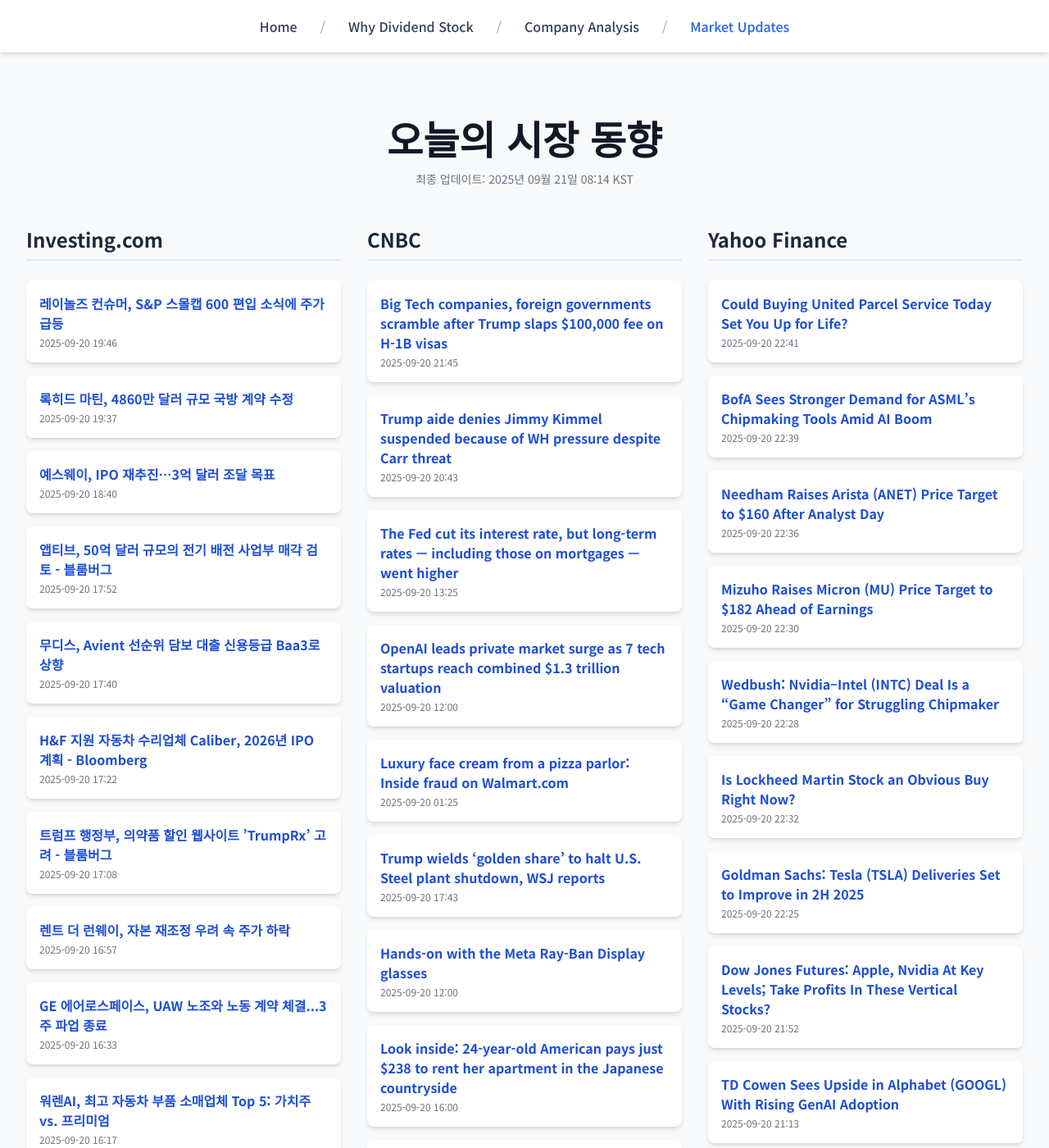
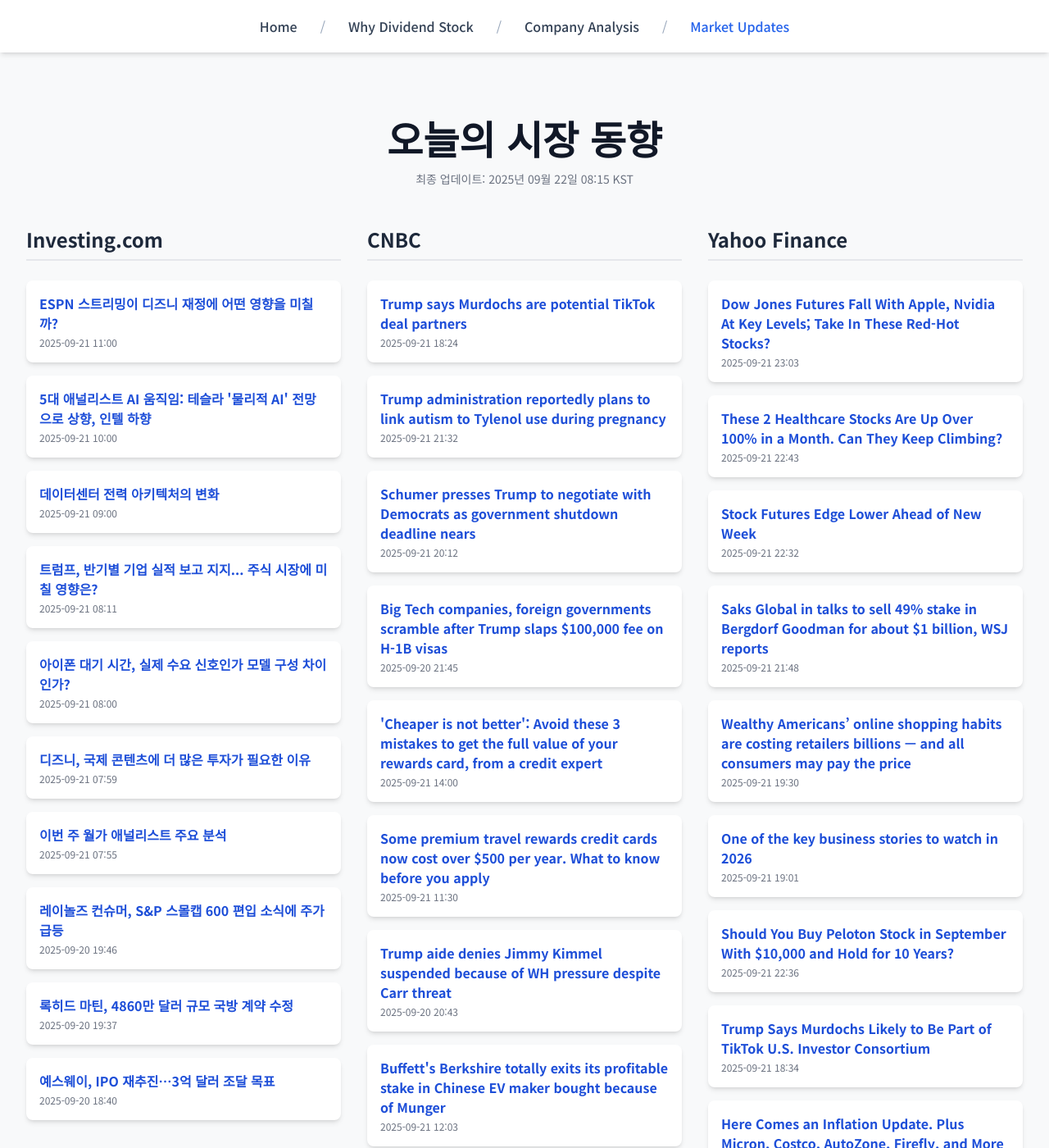
Before and after one commit to Kay-Hwang/my-company-analysis, a Jekyll site: the page built from market-updates.html, in a window 1280 px wide and 1400 px high. Shown: the whole window at 82% size. Built offline with Jekyll 4.4.1, drawn with Linux system fonts in a browser that asks for light colours; nearby versions of some CDN libraries; a script that is not in the unit is left out; some of the changed text lies outside the part shown.

Commit message:
Update daily data

```diff
--- a/_data/latest_data.json
+++ b/_data/latest_data.json
@@ -1,7 +1,49 @@
 {
-  "lastUpdated": "2025년 09월 21일 08:14 KST",
+  "lastUpdated": "2025년 09월 22일 08:15 KST",
   "news": {
     "investing": [
+      {
+        "title": "ESPN 스트리밍이 디즈니 재정에 어떤 영향을 미칠까?",
+        "link": "https://kr.investing.com/news/stock-market-news/article-1639627",
+        "pubDate": "2025-09-21 11:00:07",
+        "summary": "ESPN 스트리밍이 디즈니 재정에 어떤 영향을 미칠까?"
+      },
+      {
+        "title": "5대 애널리스트 AI 움직임: 테슬라 '물리적 AI' 전망으로 상향, 인텔 하향",
+        "link": "https://kr.investing.com/news/stock-market-news/article-1639625",
+        "pubDate": "2025-09-21 10:00:12",
+        "summary": "5대 애널리스트 AI 움직임: 테슬라 '물리적 AI' 전망으로 상향, 인텔 하향"
+      },
+      {
+        "title": "데이터센터 전력 아키텍처의 변화",
+        "link": "https://kr.investing.com/news/stock-market-news/article-1639623",
+        "pubDate": "2025-09-21 09:00:08",
+        "summary": "데이터센터 전력 아키텍처의 변화"
+      },
+      {
+        "title": "트럼프, 반기별 기업 실적 보고 지지... 주식 시장에 미칠 영향은?",
+        "link": "https://kr.investing.com/news/stock-market-news/article-1639619",
+        "pubDate": "2025-09-21 08:11:13",
+        "summary": "트럼프, 반기별 기업 실적 보고 지지... 주식 시장에 미칠 영향은?"
+      },
+      {
+        "title": "아이폰 대기 시간, 실제 수요 신호인가 모델 구성 차이인가?",
+        "link": "https://kr.investing.com/news/stock-market-news/article-1639586",
+        "pubDate": "2025-09-21 08:00:06",
+        "summary": "아이폰 대기 시간, 실제 수요 신호인가 모델 구성 차이인가?"
+      },
+      {
+        "title": "디즈니, 국제 콘텐츠에 더 많은 투자가 필요한 이유",
+        "link": "https://kr.investing.com/news/stock-market-news/article-1639585",
+        "pubDate": "2025-09-21 07:59:28",
+        "summary": "디즈니, 국제 콘텐츠에 더 많은 투자가 필요한 이유"
+      },
+      {
+        "title": "이번 주 월가 애널리스트 주요 분석",
+        "link": "https://kr.investing.com/news/stock-market-news/article-1639584",
+        "pubDate": "2025-09-21 07:55:16",
+        "summary": "이번 주 월가 애널리스트 주요 분석"
+      },
       {
         "title": "레이놀즈 컨슈머, S&P 스몰캡 600 편입 소식에 주가 급등",
         "link": "https://kr.investing.com/news/stock-market-news/article-93CH-1639569",
@@ -19,56 +61,44 @@
         "link": "https://kr.investing.com/news/stock-market-news/article-93CH-1639565",
         "pubDate": "2025-09-20 18:40:03",
         "summary": "예스웨이, IPO 재추진…3억 달러 조달 목표"
-      },
-      {
-        "title": "앱티브, 50억 달러 규모의 전기 배전 사업부 매각 검토 - 블룸버그",
-        "link": "https://kr.investing.com/news/stock-market-news/article-93CH-1639562",
-        "pubDate": "2025-09-20 17:52:58",
-        "summary": "앱티브, 50억 달러 규모의 전기 배전 사업부 매각 검토 - 블룸버그"
-      },
-      {
-        "title": "무디스, Avient 선순위 담보 대출 신용등급 Baa3로 상향",
-        "link": "https://kr.investing.com/news/stock-market-news/article-93CH-1639561",
-        "pubDate": "2025-09-20 17:40:52",
-        "summary": "무디스, Avient 선순위 담보 대출 신용등급 Baa3로 상향"
-      },
-      {
-        "title": "H&F 지원 자동차 수리업체 Caliber, 2026년 IPO 계획 - Bloomberg",
-        "link": "https://kr.investing.com/news/stock-market-news/article-93CH-1639560",
-        "pubDate": "2025-09-20 17:22:27",
-        "summary": "H&F 지원 자동차 수리업체 Caliber, 2026년 IPO 계획 - Bloomberg"
-      },
-      {
-        "title": "트럼프 행정부, 의약품 할인 웹사이트 ’TrumpRx’ 고려 - 블룸버그",
-        "link": "https://kr.investing.com/news/stock-market-news/article-93CH-1639559",
-        "pubDate": "2025-09-20 17:08:29",
-        "summary": "트럼프 행정부, 의약품 할인 웹사이트 ’TrumpRx’ 고려 - 블룸버그"
-      },
-      {
-        "title": "렌트 더 런웨이, 자본 재조정 우려 속 주가 하락",
-        "link": "https://kr.investing.com/news/stock-market-news/article-93CH-1639558",
-        "pubDate": "2025-09-20 16:57:26",
-        "summary": "렌트 더 런웨이, 자본 재조정 우려 속 주가 하락"
-      },
-      {
-        "title": "GE 에어로스페이스, UAW 노조와 노동 계약 체결...3주 파업 종료",
-        "link": "https://kr.investing.com/news/stock-market-news/article-93CH-1639557",
-        "pubDate": "2025-09-20 16:33:31",
-        "summary": "GE 에어로스페이스, UAW 노조와 노동 계약 체결...3주 파업 종료"
-      },
-      {
-        "title": "워렌AI, 최고 자동차 부품 소매업체 Top 5: 가치주 vs. 프리미엄",
-        "link": "https://kr.investing.com/news/stock-market-news/article-93CH-1639556",
-        "pubDate": "2025-09-20 16:17:21",
-        "summary": "워렌AI, 최고 자동차 부품 소매업체 Top 5: 가치주 vs. 프리미엄"
       }
     ],
     "cnbc": [
+      {
+        "title": "Trump says Murdochs are potential TikTok deal partners",
+        "link": "https://www.cnbc.com/2025/09/21/trump-tiktok-murdoch-fox-bytedance.html",
+        "pubDate": "Sun, 21 Sep 2025 18:24:56 GMT",
+        "summary": "President Donald Trump also said that Larry Ellison and Michael Dell are also likely to be involved in the TikTok deal."
+      },
+      {
+        "title": "Trump administration reportedly plans to link autism to Tylenol use during pregnancy",
+        "link": "https://www.cnbc.com/2025/09/21/trump-admin-reportedly-set-to-link-autism-to-tylenol-use-in-pregnancy.html",
+        "pubDate": "Sun, 21 Sep 2025 21:32:54 GMT",
+        "summary": "Federal health officials also are expected to highlight leucovorin as a potential autism treatment, according to The Washington Post."
+      },
+      {
+        "title": "Schumer presses Trump to negotiate with Democrats as government shutdown deadline nears",
+        "link": "https://www.cnbc.com/2025/09/21/trump-schumer-government-shutdown-funding-.html",
+        "pubDate": "Sun, 21 Sep 2025 20:12:58 GMT",
+        "summary": "The Senate last week rejected proposals to keep the government funded at least temporarily,  raising the possibility of a lapse."
+      },
       {
         "title": "Big Tech companies, foreign governments scramble after Trump slaps $100,000 fee on H-1B visas",
         "link": "https://www.cnbc.com/2025/09/20/trump-h-1b-visa-tech-foreign-governments.html",
         "pubDate": "Sat, 20 Sep 2025 21:45:46 GMT",
         "summary": "The announcement to impose a $100,000 annual fee on H-1B visas sent shockwaves through corporate America."
+      },
+      {
+        "title": "'Cheaper is not better': Avoid these 3 mistakes to get the full value of your rewards card, from a credit expert",
+        "link": "https://www.cnbc.com/2025/09/21/rewards-credit-card-mistakes.html",
+        "pubDate": "Sun, 21 Sep 2025 14:00:01 GMT",
+        "summary": "Just about anyone can reap the benefits of cards that come with a modest fee, says The Points Guy founder Brian Kelly."
+      },
+      {
+        "title": "Some premium travel rewards credit cards now cost over $500 per year. What to know before you apply",
+        "link": "https://www.cnbc.com/2025/09/21/how-to-maximize-travel-credit-card-benefits-with-high-annual-fees.html",
+        "pubDate": "Sun, 21 Sep 2025 11:30:01 GMT",
+        "summary": "American Express was the latest credit card company to increase the annual fee for a premium rewards card. Here’s what to consider before signing up."
       },
       {
         "title": "Trump aide denies Jimmy Kimmel suspended because of WH pressure despite Carr threat",
@@ -77,16 +107,10 @@
         "summary": "White House press secretary Karoline Leavitt on Saturday denied late-night TV host Jimmy Kimmel was suspended because of pressure from the Trump administration."
       },
       {
-        "title": "The Fed cut its interest rate, but long-term rates — including those on mortgages — went higher",
-        "link": "https://www.cnbc.com/2025/09/20/the-fed-cut-its-interest-rate-but-mortgage-costs-went-higher.html",
-        "pubDate": "Sat, 20 Sep 2025 13:25:24 GMT",
-        "summary": "Ten- and 30-year Treasury yields rose this week after the central bank cut its short-term interest rate."
-      },
-      {
-        "title": "OpenAI leads private market surge as 7 tech startups reach combined $1.3 trillion valuation",
-        "link": "https://www.cnbc.com/2025/09/20/openai-leads-private-market-surge-as-7-startups-reach-1point3-trillion.html",
-        "pubDate": "Sat, 20 Sep 2025 12:00:01 GMT",
-        "summary": "The rapid rise of AI startups OpenAI, Anthropic and xAI has spurred a historic increase in private market valuations."
+        "title": "Buffett's Berkshire totally exits its profitable stake in Chinese EV maker bought because of Munger",
+        "link": "https://www.cnbc.com/2025/09/21/buffett-munger-byd-exits-stake.html",
+        "pubDate": "Sun, 21 Sep 2025 12:03:20 GMT",
+        "summary": "Berkshire Hathaway has completed exited its extremely profitable equity investment in the Chinese electric vehicle maker BYD."
       },
       {
         "title": "Luxury face cream from a pizza parlor: Inside fraud on Walmart.com",
@@ -95,96 +119,72 @@
         "summary": "Walmart's marketplace is booming, but the strategy poses risks as a CNBC investigation found  lax vetting contributed to fraud and fakes on the site."
       },
       {
-        "title": "Trump wields ‘golden share’ to halt U.S. Steel plant shutdown, WSJ reports",
-        "link": "https://www.cnbc.com/2025/09/20/trump-golden-share-us-steel.html",
-        "pubDate": "Sat, 20 Sep 2025 17:43:33 GMT",
-        "summary": "The intervention marked Trump's first use of so-called \"golden share\" rights, a condition of the $14.1 billion takeover cleared in June."
-      },
-      {
-        "title": "Hands-on with the Meta Ray-Ban Display glasses",
-        "link": "https://www.cnbc.com/2025/09/20/hands-on-with-the-meta-ray-ban-display-glasses.html",
-        "pubDate": "Sat, 20 Sep 2025 12:00:01 GMT",
-        "summary": "CNBC tries out the $799 Meta Ray-Ban Display glasses that Mark Zuckerberg debuted during the social media company's annual Connect event."
-      },
-      {
-        "title": "Look inside: 24-year-old American pays just $238 to rent her apartment in the Japanese countryside",
-        "link": "https://www.cnbc.com/2025/09/20/american-japan-chiba-prefecture-apartment-tour-unlocked.html",
-        "pubDate": "Sat, 20 Sep 2025 16:00:02 GMT",
-        "summary": "Lexi Smith lives in a one-bedroom apartment in the Chiba Prefecture on Japan's eastern Pacific coast."
-      },
-      {
-        "title": "Elliott builds a position in Workday after software company unveils a multiyear plan to boost value",
-        "link": "https://www.cnbc.com/2025/09/20/elliott-builds-a-position-in-workday-after-software-company-unveils-a-multiyear-plan-to-boost-value.html",
-        "pubDate": "Sat, 20 Sep 2025 13:14:27 GMT",
-        "summary": "Elliott announced on Wednesday that they have taken a more than $2 billion position in Workday and expressed their support of the company's management team."
-      },
-      {
-        "title": "Why the rich are propping up car sales",
-        "link": "https://www.cnbc.com/2025/09/18/car-sales-rich-vehicles.html",
-        "pubDate": "Thu, 18 Sep 2025 15:00:01 GMT",
-        "summary": "While the average Americans have a hard time paying their loans or get new ones, automakers and dealers are posting record profits. And its thanks to the rich."
+        "title": "Apple takes control of all core chips in iPhone Air with new architecture to prioritize AI",
+        "link": "https://www.cnbc.com/2025/09/21/apple-now-controls-all-core-iphone-chips-prioritizing-ai-workloads.html",
+        "pubDate": "Sun, 21 Sep 2025 22:14:10 GMT",
+        "summary": "Apple is quietly taking control of all the core chips in iPhone with new architecture to prioritize AI workloads on its most advanced chip, the A19 Pro."
       }
     ],
     "yahoo": [
       {
-        "title": "Could Buying United Parcel Service Today Set You Up for Life?",
-        "link": "https://finance.yahoo.com/news/could-buying-united-parcel-today-224100076.html",
-        "pubDate": "2025-09-20T22:41:00Z",
-        "summary": "Could Buying United Parcel Service Today Set You Up for Life?"
+        "title": "Dow Jones Futures Fall With Apple, Nvidia At Key Levels; Take In These Red-Hot Stocks?",
+        "link": "https://www.investors.com/market-trend/stock-market-today/dow-jones-futures-apple-breaks-out-nvidia-take-profits-micron-ionq-oklo/?src=A00220&yptr=yahoo",
+        "pubDate": "2025-09-21T23:03:17Z",
+        "summary": "Dow Jones Futures Fall With Apple, Nvidia At Key Levels; Take In These Red-Hot Stocks?"
       },
       {
-        "title": "BofA Sees Stronger Demand for ASML’s Chipmaking Tools Amid AI Boom",
-        "link": "https://finance.yahoo.com/news/bofa-sees-stronger-demand-asml-223915890.html",
-        "pubDate": "2025-09-20T22:39:15Z",
-        "summary": "BofA Sees Stronger Demand for ASML’s Chipmaking Tools Amid AI Boom"
+        "title": "These 2 Healthcare Stocks Are Up Over 100% in a Month. Can They Keep Climbing?",
+        "link": "https://finance.yahoo.com/news/2-healthcare-stocks-over-100-224300290.html",
+        "pubDate": "2025-09-21T22:43:00Z",
+        "summary": "These 2 Healthcare Stocks Are Up Over 100% in a Month. Can They Keep Climbing?"
       },
       {
-        "title": "Needham Raises Arista (ANET) Price Target to $160 After Analyst Day",
-        "link": "https://finance.yahoo.com/news/needham-raises-arista-anet-price-223658339.html",
-        "pubDate": "2025-09-20T22:36:58Z",
-        "summary": "Needham Raises Arista (ANET) Price Target to $160 After Analyst Day"
+        "title": "Stock Futures Edge Lower Ahead of New Week",
+        "link": "https://www.barrons.com/articles/stock-futures-trading-week-4e428b0f?siteid=yhoof2&yptr=yahoo",
+        "pubDate": "2025-09-21T22:32:00Z",
+        "summary": "Stock Futures Edge Lower Ahead of New Week"
       },
       {
-        "title": "Mizuho Raises Micron (MU) Price Target to $182 Ahead of Earnings",
-        "link": "https://finance.yahoo.com/news/mizuho-raises-micron-mu-price-223054410.html",
-        "pubDate": "2025-09-20T22:30:54Z",
-        "summary": "Mizuho Raises Micron (MU) Price Target to $182 Ahead of Earnings"
+        "title": "Saks Global in talks to sell 49% stake in Bergdorf Goodman for about $1 billion, WSJ reports",
+        "link": "https://finance.yahoo.com/news/saks-global-talks-sell-49-214815075.html",
+        "pubDate": "2025-09-21T21:48:15Z",
+        "summary": "Saks Global in talks to sell 49% stake in Bergdorf Goodman for about $1 billion, WSJ reports"
       },
       {
-        "title": "Wedbush: Nvidia–Intel (INTC) Deal Is a “Game Changer” for Struggling Chipmaker",
-        "link": "https://finance.yahoo.com/news/wedbush-nvidia-intel-intc-deal-222855903.html",
-        "pubDate": "2025-09-20T22:28:55Z",
-        "summary": "Wedbush: Nvidia–Intel (INTC) Deal Is a “Game Changer” for Struggling Chipmaker"
+        "title": "Wealthy Americans’ online shopping habits are costing retailers billions — and all consumers may pay the price",
+        "link": "https://finance.yahoo.com/news/wealthy-americans-online-shopping-habits-193000599.html",
+        "pubDate": "2025-09-21T19:30:00Z",
+        "summary": "Wealthy Americans’ online shopping habits are costing retailers billions — and all consumers may pay the price"
       },
       {
-        "title": "Is Lockheed Martin Stock an Obvious Buy Right Now?",
-        "link": "https://finance.yahoo.com/news/lockheed-martin-stock-obvious-buy-223200433.html",
-        "pubDate": "2025-09-20T22:32:00Z",
-        "summary": "Is Lockheed Martin Stock an Obvious Buy Right Now?"
+        "title": "One of the key business stories to watch in 2026",
+        "link": "https://finance.yahoo.com/news/one-of-the-key-business-stories-to-watch-in-2026-190111686.html",
+        "pubDate": "2025-09-21T19:01:11Z",
+        "summary": "One of the key business stories to watch in 2026"
       },
       {
-        "title": "Goldman Sachs: Tesla (TSLA) Deliveries Set to Improve in 2H 2025",
-        "link": "https://finance.yahoo.com/news/goldman-sachs-tesla-tsla-deliveries-222534681.html",
-        "pubDate": "2025-09-20T22:25:34Z",
-        "summary": "Goldman Sachs: Tesla (TSLA) Deliveries Set to Improve in 2H 2025"
+        "title": "Should You Buy Peloton Stock in September With $10,000 and Hold for 10 Years?",
+        "link": "https://finance.yahoo.com/news/buy-peloton-stock-september-10-223600755.html",
+        "pubDate": "2025-09-21T22:36:00Z",
+        "summary": "Should You Buy Peloton Stock in September With $10,000 and Hold for 10 Years?"
       },
       {
-        "title": "Dow Jones Futures: Apple, Nvidia At Key Levels; Take Profits In These Vertical Stocks?",
-        "link": "https://www.investors.com/market-trend/stock-market-today/dow-jones-futures-apple-breaks-out-nvidia-take-profits-micron-ionq-oklo/?src=A00220&yptr=yahoo",
-        "pubDate": "2025-09-20T21:52:12Z",
-        "summary": "Dow Jones Futures: Apple, Nvidia At Key Levels; Take Profits In These Vertical Stocks?"
+        "title": "Trump Says Murdochs Likely to Be Part of TikTok U.S. Investor Consortium",
+        "link": "https://www.wsj.com/business/media/tiktok-deal-murdoch-investor-trump-817d10ec?siteid=yhoof2&yptr=yahoo",
+        "pubDate": "2025-09-21T18:34:00Z",
+        "summary": "Trump Says Murdochs Likely to Be Part of TikTok U.S. Investor Consortium"
       },
       {
-        "title": "TD Cowen Sees Upside in Alphabet (GOOGL) With Rising GenAI Adoption",
-        "link": "https://finance.yahoo.com/news/td-cowen-sees-upside-alphabet-211302489.html",
-        "pubDate": "2025-09-20T21:13:02Z",
-        "summary": "TD Cowen Sees Upside in Alphabet (GOOGL) With Rising GenAI Adoption"
+        "title": "Here Comes an Inflation Update. Plus Micron, Costco, AutoZone, Firefly, and More Stocks to Watch This Week.",
+        "link": "https://www.barrons.com/articles/here-comes-an-inflation-update-plus-micron-costco-autozone-firefly-and-more-stocks-to-watch-this-week-5f49f097?siteid=yhoof2&yptr=yahoo",
+        "pubDate": "2025-09-21T18:00:00Z",
+        "summary": "Here Comes an Inflation Update. Plus Micron, Costco, AutoZone, Firefly, and More Stocks to Watch This Week."
       },
       {
-        "title": "Daiwa Raises NVDA Target to $205, Says the Chipmaker Is Undervalued",
-        "link": "https://finance.yahoo.com/news/daiwa-raises-nvda-target-205-211036995.html",
-        "pubDate": "2025-09-20T21:10:36Z",
-        "summary": "Daiwa Raises NVDA Target to $205, Says the Chipmaker Is Undervalued"
+        "title": "Powell, Parabolic Moves and Other Key Things to Watch this Week",
+        "link": "https://finance.yahoo.com/news/powell-parabolic-moves-other-key-170002014.html",
+        "pubDate": "2025-09-21T17:00:02Z",
+        "summary": "Powell, Parabolic Moves and Other Key Things to Watch this Week"
       }
     ]
   }
```
